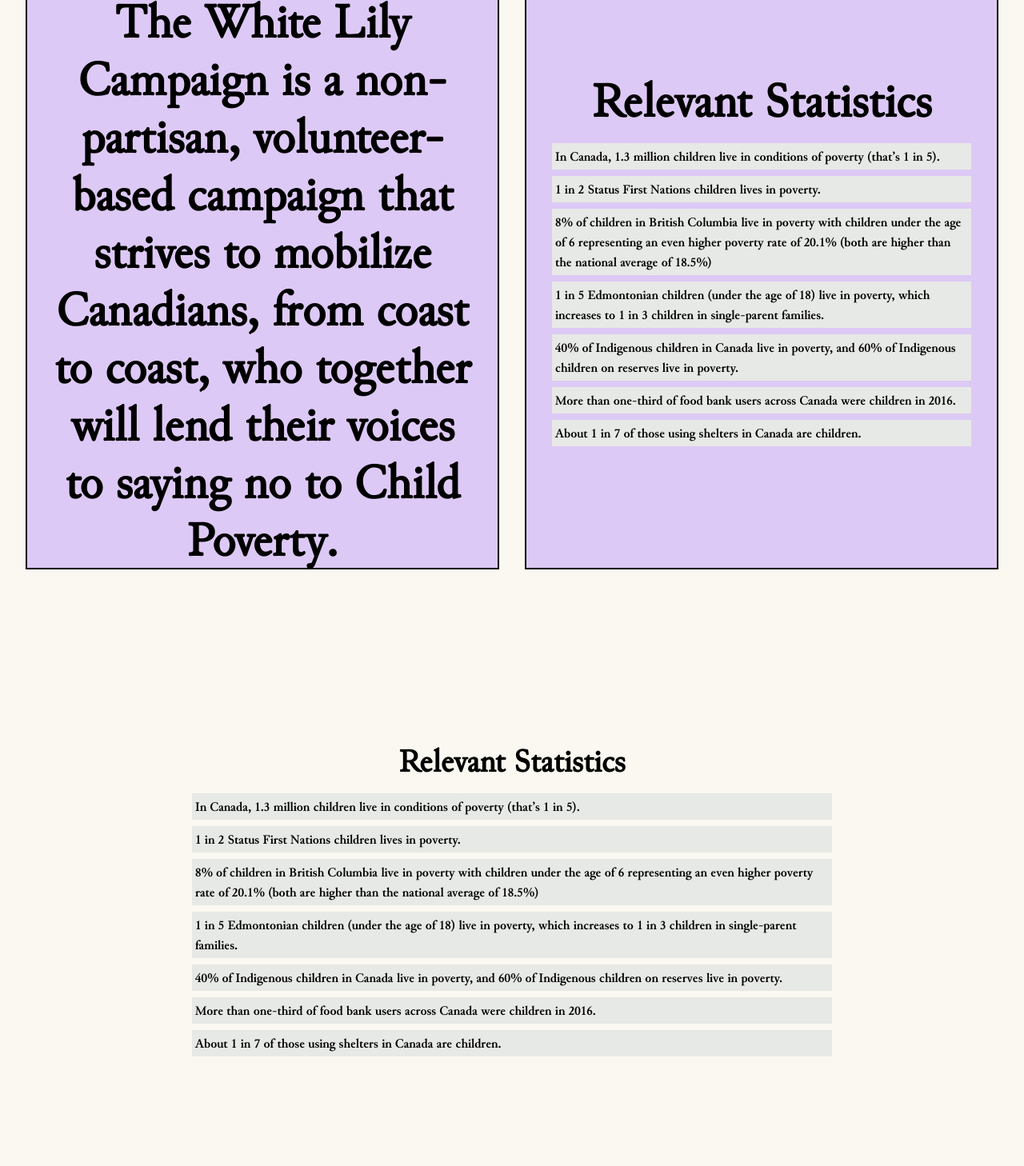
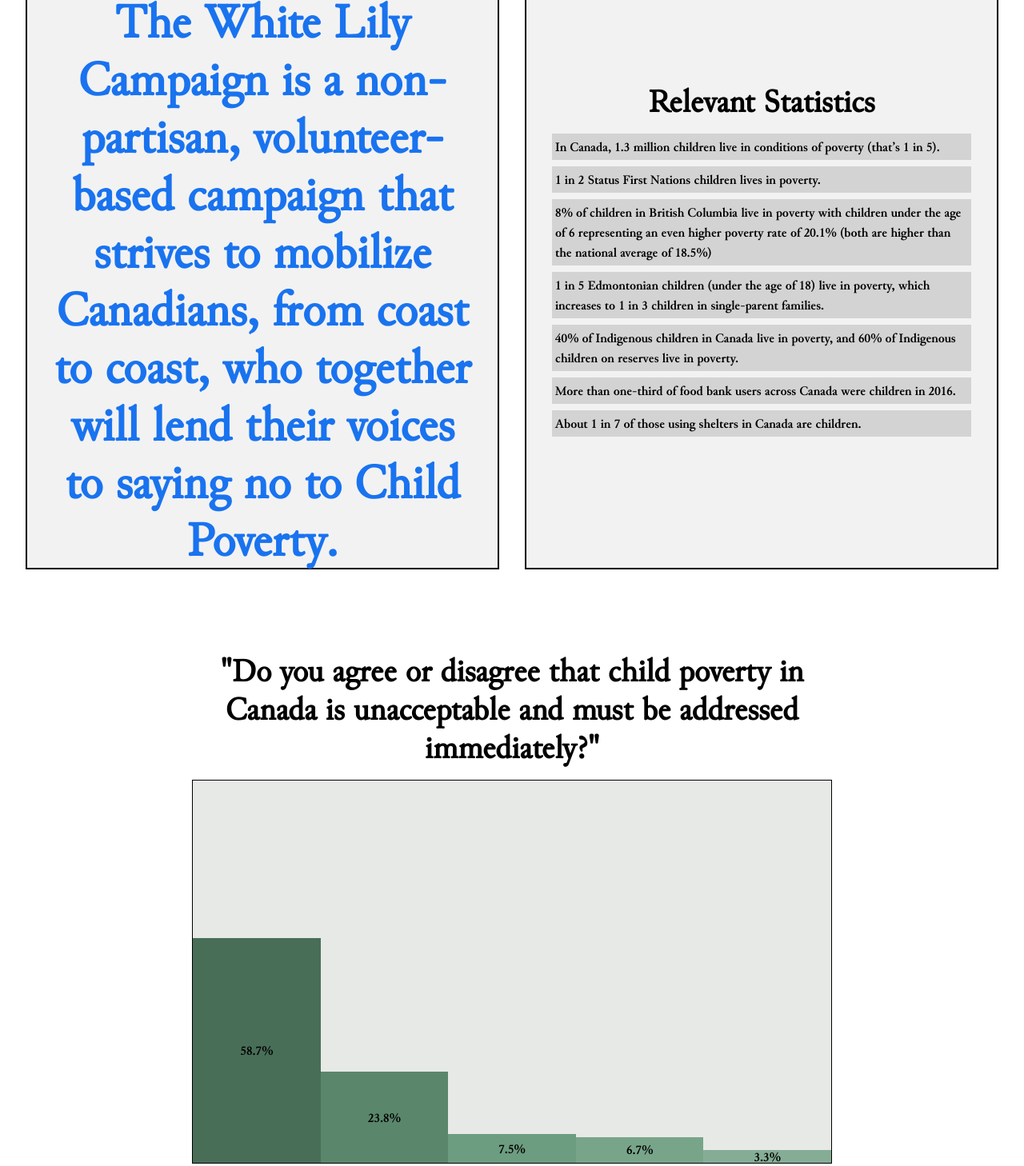
Before and after one commit to White-Lily-Campaign/website, a plain HTML site: page index.html in a window 1280 px wide. Shown: the part 904-2362 px from the top of the page at 80% size. Drawn offline with Linux system fonts and the light colour scheme; files whose address does not match are found by name.

Commit message:
periodic commit

```diff
--- a/index.html
+++ b/index.html
@@ -44,7 +44,7 @@
 
   <section id="s1">
 
-    <video auto play loop muted playsinline>
+    <video autoplay loop muted playsinline>
       <source src="images/video.mp4" type="video/mp4">
     </video>
 
@@ -90,33 +90,6 @@
 
   <section id="s3">
 
-    <h2>Relevant Statistics</h2>
-    <ul id="statistics">
-      <li>
-        In Canada, 1.3 million children live in conditions of poverty (that’s 1 in 5).
-      </li>
-      <li>
-        1 in 2 Status First Nations children lives in poverty.
-      </li>
-      <li>
-        8% of children in British Columbia live in poverty with children under the age of 6 representing an even higher poverty rate of 20.1% (both are higher than the national average of 18.5%)
-      </li>
-      <li>
-        1 in 5 Edmontonian children (under the age of 18) live in poverty, which increases to 1 in 3 children in single-parent families.
-      </li>
-      <li>
-        40% of Indigenous children in Canada live in poverty, and 60% of Indigenous children on reserves live in poverty.
-      </li>
-      <li>
-        More than one-third of food bank users across Canada were children in 2016.
-      </li>
-      <li>
-        About 1 in 7 of those using shelters in Canada are children.
-      </li>
-    </ul>
-</section>
-
-<section>
 
     <h2>"Do you agree or disagree that child poverty in Canada is unacceptable and must be addressed immediately?"</h2>
 
--- a/style.css
+++ b/style.css
@@ -22,14 +22,13 @@
 * {
   box-sizing: border-box;
   color: black;
-  transition: color 3s ease;
   font-family: 'junicodebold';
 }
 
 .animate {}
 
 html {
-  background-color: #FAF8F0;
+  background-color: white;
   height: 100%;
   width: 100%;
   margin: 0;
@@ -82,7 +81,7 @@ button {
 button:hover {
   box-shadow: 4px 4px;
   cursor: pointer;
-  background-color: #DDC9F5;
+  background-color: #1973EF;
 }
 
 section {
@@ -101,7 +100,7 @@ section#s1 {
   min-height: 94vh;
   max-height: 94vh;
   min-width: 100vh;
-  background-color: pink;
+  background-color: #1973EF;
   overflow: hidden;
 }
 video {
@@ -121,7 +120,7 @@ section#s2 div {
   width: calc(50vw - 3rem);
   height: calc(100vh - 4rem);
   border: 2px solid;
-  background-color: #DDC9F5;
+  background-color: #F2F2F2;
   padding: 2rem;
 
   display: flex;
@@ -148,12 +147,12 @@ ul#statistics {
 ul#statistics li {
   padding: .25rem;
   margin: 0 0 .5rem 0;
-  background-color: #E7E9E6;
+  background-color: lightgray;
   transition: background-color .25s ease-in-out;
 }
 
 ul#statistics li:hover {
-  background-color: #DDC9F5;
+  color: #1973EF;
 }
 
 figure {
@@ -322,7 +321,8 @@ h2 {
   padding: 2rem 0 1rem 0;
 }
 
-section#s2 h2 {
+section#s2 div:first-of-type h2 {
+color: #1973EF;
 max-width: 82vw;
 font-size: min(5.5vw, 60px);
 }
```
